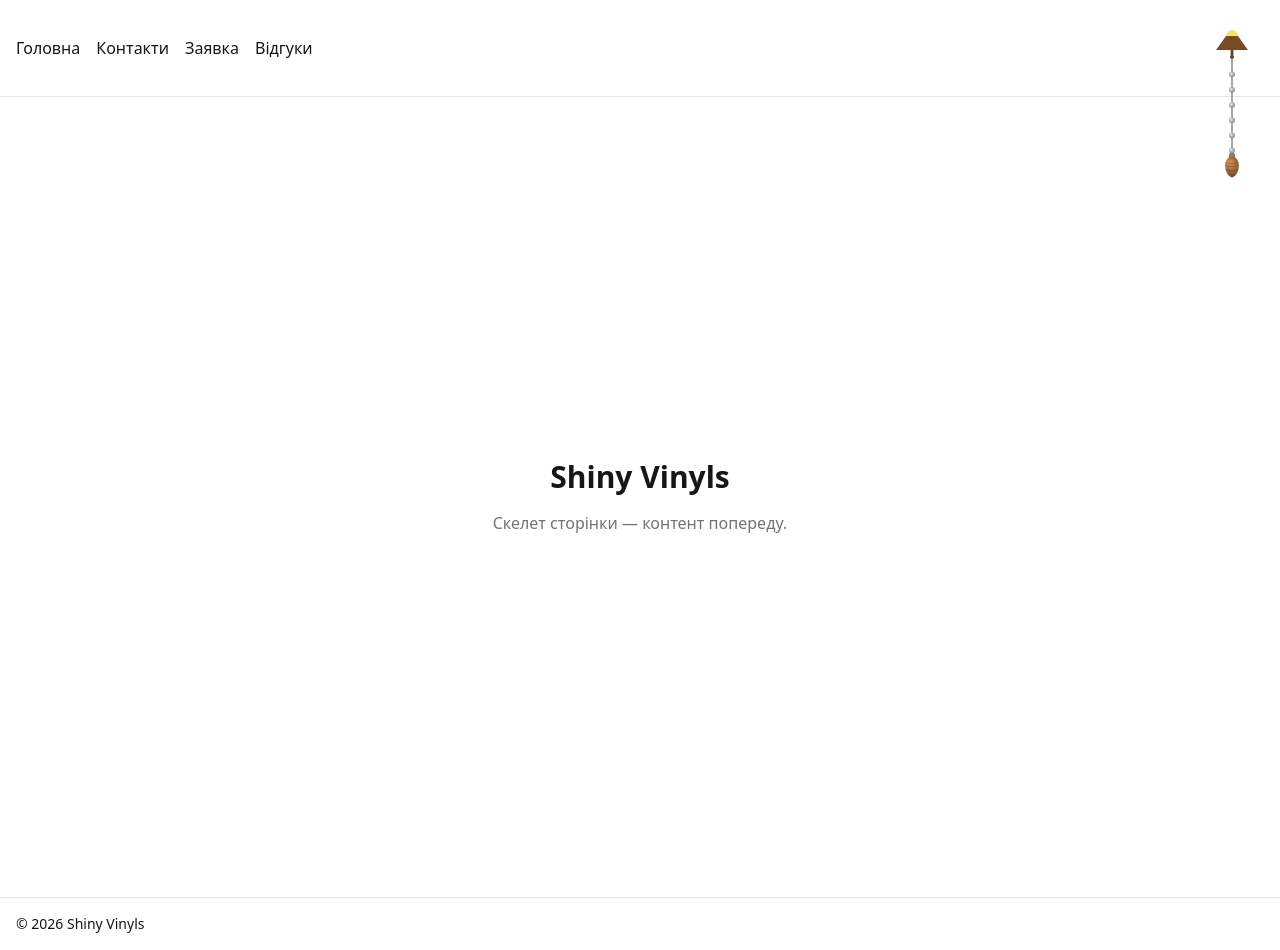
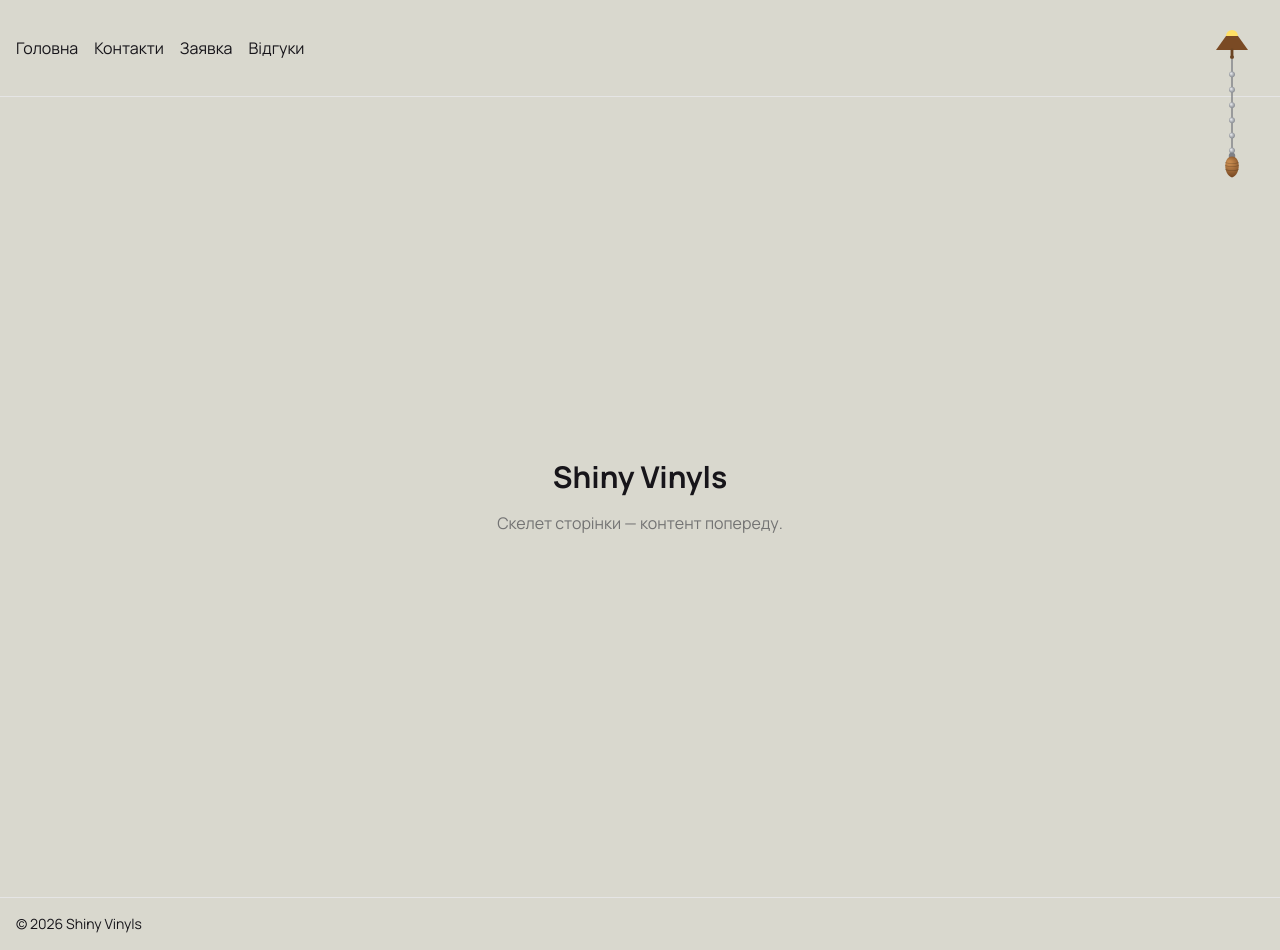
Before and after one commit to TolikSyedin/shiny-vinyls, a Next.js app: page / in a window 1280 px wide. Built offline with nearby package versions, Linux system fonts and the light colour scheme; a web font is replaced by a local one.

Commit message:
Add palette file and new css global variables

```diff
--- a/app/globals.css
+++ b/app/globals.css
@@ -3,29 +3,54 @@
 @custom-variant dark (&:where(.dark, .dark *));
 
 :root {
-  --background: #ffffff;
-  --foreground: #171717;
-  --muted: #f5f5f5;
+  --background: var(--surface);
+  --foreground: var(--ink);
   --muted-foreground: #737373;
   --border: #e5e5e5;
   --accent: #f5f5f5;
   --accent-foreground: #171717;
+
+  --surface: #d9d8ce;
+  --surface-2: #edece5;
+  --ink: #17151a;
+  --muted: #6b6660;
+  --rule: #c0bfb3;
+  --stamp: #5537c0;
+  --sticker: #e64a00;
+  --lamp: #c9913f;
+  --lamp-wash: #e7dcc2;
+  --metal: #c3c3bd;
+  --metal-edge: #94948c;
+  --disc: #2a2730;
+  --groove: rgba(255, 255, 255, 0.1);
 }
 
 .dark {
-  --background: #0a0a0a;
-  --foreground: #ededed;
-  --muted: #171717;
+  --background: var(--surface);
+  --foreground: var(--ink);
   --muted-foreground: #a3a3a3;
-  --border: #262626;
+  --border: #424242;
   --accent: #262626;
   --accent-foreground: #ededed;
+
+  --surface: #261f32;
+  --surface-2: #1b1822;
+  --ink: #f0ece4;
+  --muted: #8c8593;
+  --rule: #2a2633;
+  --stamp: #8b6bf0;
+  --sticker: #ff5c16;
+  --lamp: #4a4450;
+  --lamp-wash: transparent;
+  --metal: #211f26;
+  --metal-edge: #3a3740;
+  --disc: #0a090c;
+  --groove: rgba(255, 255, 255, 0.07);
 }
 
 @theme inline {
   --color-background: var(--background);
   --color-foreground: var(--foreground);
-  --color-muted: var(--muted);
   --color-muted-foreground: var(--muted-foreground);
   --color-border: var(--border);
   --color-accent: var(--accent);
@@ -35,11 +60,14 @@
 body {
   background: var(--background);
   color: var(--foreground);
-  font-family:
-    ui-sans-serif,
-    system-ui,
-    -apple-system,
-    'Segoe UI',
-    Roboto,
+  font-family: var(--f-body), ui-sans-serif, system-ui, -apple-system, 'Segoe UI', Roboto,
     sans-serif;
 }
+
+button {
+  cursor: pointer;
+}
+
+button:disabled {
+  cursor: not-allowed;
+}
--- /dev/null
+++ b/lib/theme/palette.ts
@@ -0,0 +1,47 @@
+export type ThemeTokens = {
+  surface: string
+  surface2: string
+  ink: string
+  muted: string
+  rule: string
+  stamp: string
+  sticker: string
+  lamp: string
+  lampWash: string
+  metal: string
+  metalEdge: string
+  disc: string
+  groove: string
+}
+
+export const lightPalette: ThemeTokens = {
+  surface: '#D9D8CE',
+  surface2: '#EDECE5',
+  ink: '#17151A',
+  muted: '#6B6660',
+  rule: '#C0BFB3',
+  stamp: '#5537C0',
+  sticker: '#E64A00',
+  lamp: '#C9913F',
+  lampWash: '#E7DCC2',
+  metal: '#C3C3BD',
+  metalEdge: '#94948C',
+  disc: '#2A2730',
+  groove: 'rgba(255,255,255,.10)',
+}
+
+export const darkPalette: ThemeTokens = {
+  surface: '#261f32',
+  surface2: '#1B1822',
+  ink: '#F0ECE4',
+  muted: '#8C8593',
+  rule: '#2A2633',
+  stamp: '#8B6BF0',
+  sticker: '#FF5C16',
+  lamp: '#4A4450',
+  lampWash: 'transparent',
+  metal: '#211F26',
+  metalEdge: '#3A3740',
+  disc: '#0A090C',
+  groove: 'rgba(255,255,255,.07)',
+}
```
